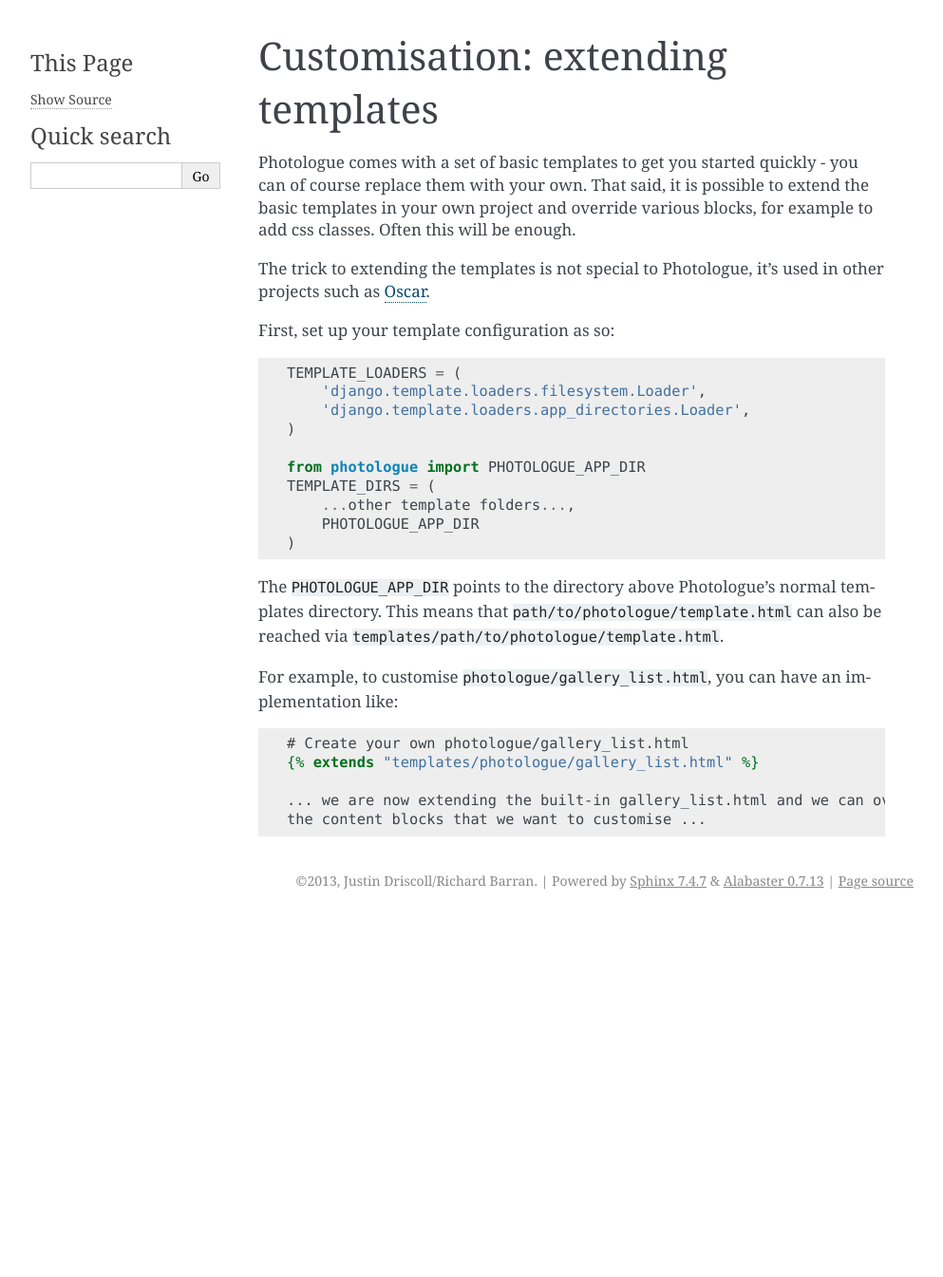
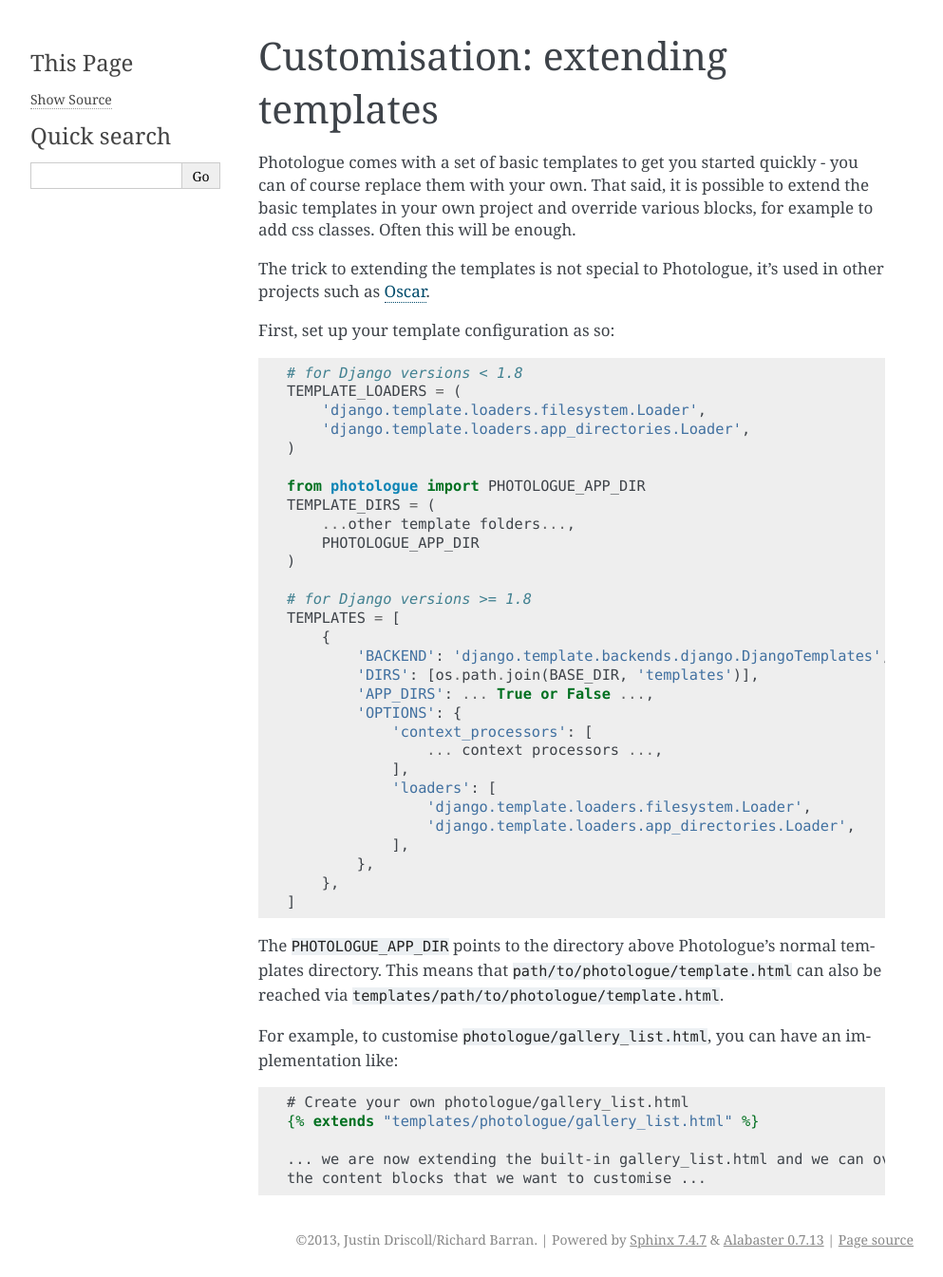
Before and after one commit to richardbarran/django-photologue, a Sphinx documentation site: the page built from docs/pages/customising/templates.rst, in a window 1280 px wide. Shown: the whole page at 95% size, without its empty margins (148-1141 px from the left). Built offline with Sphinx 7.4.7, drawn with Linux system fonts in a browser that asks for light colours; before the commit the page ends 967 px from its top, so only the background shows below that.

Commit message:
Updating installation for Django versions >= 1.8
I'm using Django 1.9.3 and am finding the instructions for extending Photologue templates to make no sense - it's because the settings.py configuration changed as of 1.8! I haven't had a chance to test this, but this should help some people.

```diff
--- a/docs/pages/customising/templates.rst
+++ b/docs/pages/customising/templates.rst
@@ -14,6 +14,7 @@ First, set up your template configuration as so:
 
 .. code-block:: python
 
+    # for Django versions < 1.8
     TEMPLATE_LOADERS = (
         'django.template.loaders.filesystem.Loader',
         'django.template.loaders.app_directories.Loader',
@@ -24,6 +25,24 @@ First, set up your template configuration as so:
         ...other template folders...,
         PHOTOLOGUE_APP_DIR
     )
+
+    # for Django versions >= 1.8
+    TEMPLATES = [
+        {
+            'BACKEND': 'django.template.backends.django.DjangoTemplates',
+            'DIRS': [os.path.join(BASE_DIR, 'templates')],
+            'APP_DIRS': ... True or False ...,
+            'OPTIONS': {
+                'context_processors': [
+                    ... context processors ...,
+                ],
+                'loaders': [
+                    'django.template.loaders.filesystem.Loader',
+                    'django.template.loaders.app_directories.Loader',
+                ],
+            },
+        },
+    ]
 
 The ``PHOTOLOGUE_APP_DIR`` points to the directory above Photologue's normal
 templates directory.  This means that ``path/to/photologue/template.html`` can also
```
